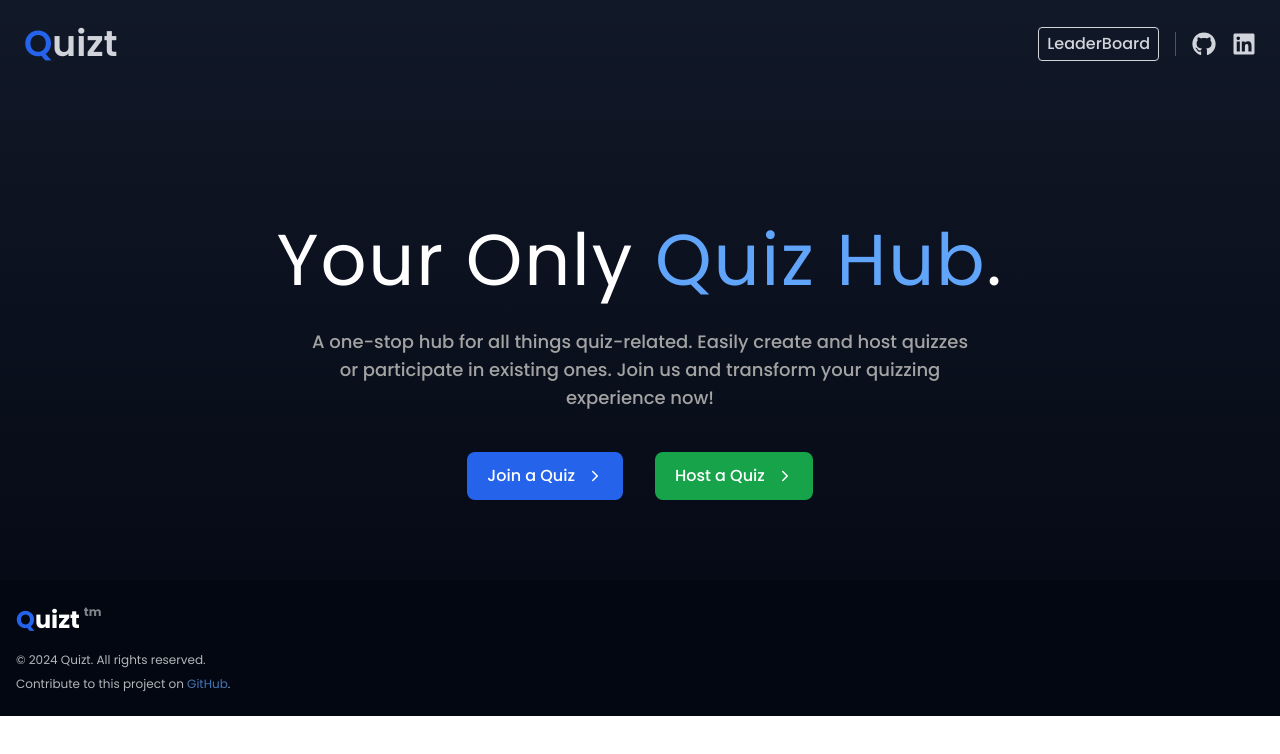
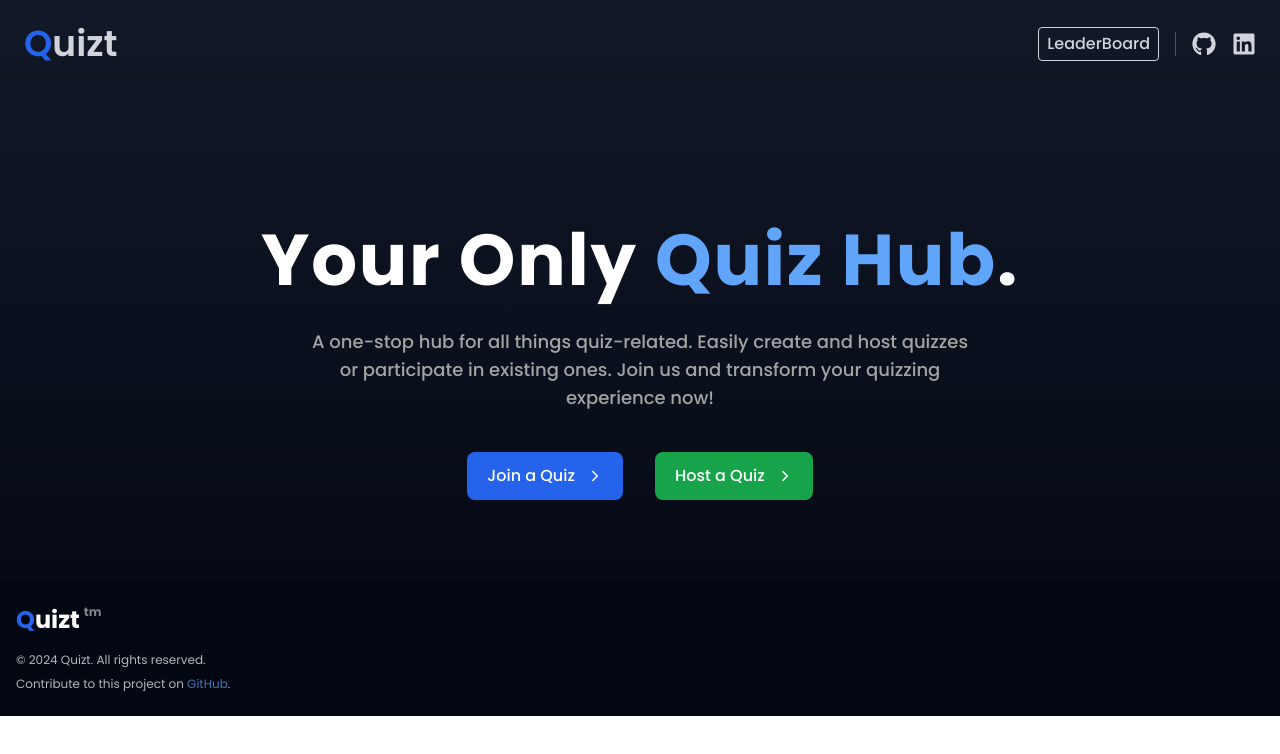
Before and after one commit to abdel-rahmanSalem/quizt, a React (Vite) app: page / in a window 1280 px wide. Shown: the top 754 px of the page. Built offline with nearby package versions, Linux system fonts and the light colour scheme.

Commit message:
Fin: HeroSection

```diff
--- a/src/ui/HeroSection.jsx
+++ b/src/ui/HeroSection.jsx
@@ -4,7 +4,7 @@ import Button from "./ForwardButton";
 function HeroSection() {
   return (
     <div className="flex flex-col items-center justify-center my-20">
-      <h1 className="text-4xl sm:text-5xl lg:text-7xl text-center tracking-wide">
+      <h1 className="font-bold text-4xl sm:text-5xl lg:text-7xl text-center tracking-wide">
         Your Only <span className="text-blue-400">Quiz Hub</span>.
       </h1>
       <p className="mt-8 mx-2 text-base lg:text-lg text-center text-neutral-400 max-w-2xl font-medium">
```
